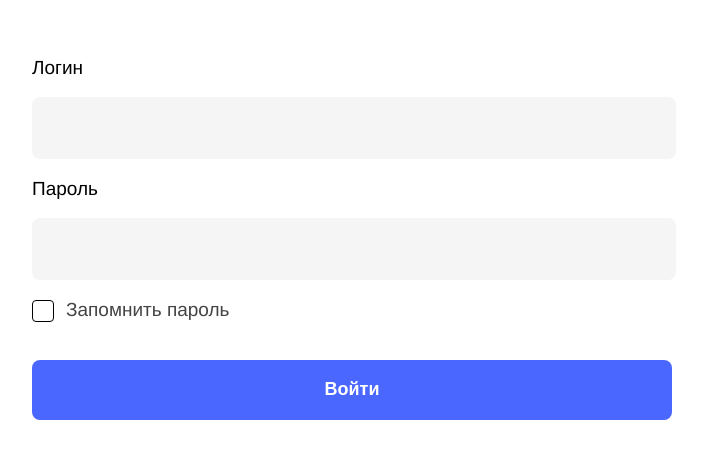
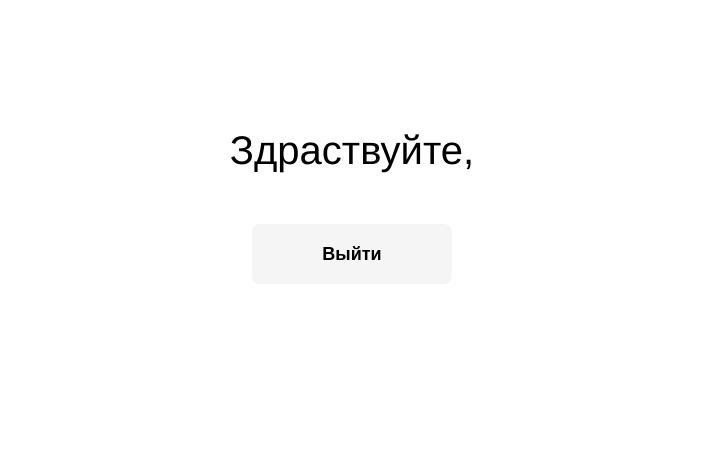
Before and after one commit to Sacred42/test_task_Only, a React (Create React App) app: page /profile in a window 1280 px wide. Shown: the part 195-654 px from the top of the page, without its empty margins (288-991 px from the left). Built offline with nearby package versions, Linux system fonts and the light colour scheme.

Commit message:
25.05 00:02

```diff
--- a/package.json
+++ b/package.json
@@ -8,6 +8,9 @@
     "@testing-library/user-event": "^12.8.3",
     "react": "^17.0.2",
     "react-dom": "^17.0.2",
+    "react-hook-form": "^7.6.6",
+    "react-redux": "^7.2.4",
+    "react-router-dom": "^5.2.0",
     "react-scripts": "4.0.3",
     "web-vitals": "^1.1.2"
   },
--- a/src/App.css
+++ b/src/App.css
@@ -1,9 +1,16 @@
-body{
+
+html{
+    box-sizing: border-box;
     font-family: "Helvetica Neue";
-
+}
+*, *::before, *::after{
+    box-sizing: inherit;
 }
 
 .container {
-    margin: 20% auto;
-    width : 640px;
+    position: absolute;
+    top: 50%;
+    left: 50%;
+    margin-right: -50%;
+    transform: translate(-50%, -50%)
 }
--- a/src/App.js
+++ b/src/App.js
@@ -1,14 +1,19 @@
 import './App.css';
 import Auth from './components/Auth/Auth';
+import SuccessAuth from './components/SuccessAuth/SuccessAuth';
+import { BrowserRouter, Route, Link } from 'react-router-dom';
 
 function App() {
   return (
+    <BrowserRouter>
     <div className="App">
        <div className="container">
-      <Auth/>
+         <Route exact path ="/" component={Auth}/>
+         <Route exact path ="/profile" component={SuccessAuth}/>
       </div>
 
     </div>
+    </BrowserRouter>
   );
 }
 
--- a/src/components/Auth/Auth.css
+++ b/src/components/Auth/Auth.css
@@ -1,12 +1,16 @@
 .auth__page_date{
  display: block;
- width: 100%;
+ width: 640px;
  height: 60px;
  border-radius:8px;
  background-color: #F5F5F5;
  border: 0px;
  border-radius:8px;
  margin-bottom:20px;
+ padding-left: 20px;
+ font-weight: 400;
+ font-size:16px;
+ line-height:19px;
 }
 
 .auth__page label{
@@ -29,7 +33,7 @@
     position: absolute;
 }
 
-.auth__page_label{
+.auth__page_label_checkbox{
     font-size:16px;
     line-height: 400;
     line-height: 19px;
@@ -37,7 +41,7 @@
     padding-left:34px;
 }
 
-.auth__page_label::before{
+.auth__page_label_checkbox::before{
 content:"";
 display: block;
 width: 20px;
@@ -51,7 +55,7 @@ z-index: 1;
 border: 1px solid #000;
 }
 
-.auth__page_label::after{
+.auth__page_label_checkbox::after{
     content:"";
     display: block;
     width: 14px;
@@ -65,7 +69,7 @@ border: 1px solid #000;
     z-index: 2;
 }
 
-.auth__page_checkbox:checked + .auth__page_label::after{
+.auth__page_checkbox:checked + .auth__page_label_checkbox::after{
     opacity: 1;
 }
 
@@ -73,7 +77,7 @@ border: 1px solid #000;
 
 
 .auth__page button{
-    width: 100%;
+    width: 640px;
     height:60px;
     background-color:#4A67FF;
     border: 0px;
@@ -84,3 +88,9 @@ border: 1px solid #000;
     margin-top:40px;
 
 }
+
+.disabled_btn {
+    opacity: 0.65;
+    cursor: default;
+    pointer-events: none;
+}
--- a/src/components/Auth/Auth.js
+++ b/src/components/Auth/Auth.js
@@ -1,26 +1,68 @@
-import React from 'react';
+import React , {useState, useEffect} from 'react';
 import './Auth.css';
+import { useForm } from "react-hook-form";
+import FailureAuth from "../FailureAuth/FailureAuth";
 
-const Auth = () =>{
+const Auth = (props) =>{
+    const { register, watch, setValue, handleSubmit, formState: { errors }} = useForm();
+    const [badAuth, setBadAuth] = useState(null);
+    const [getAuth, setGetAuth] = useState(null);
+    const [disabledBtn, setDisabledBtn] = useState("");
+    const watchPassword = watch("password");
+    const wathcCheckBox = watch("checkbox");
+
+
+    console.log(watchPassword);
+    console.log(wathcCheckBox);
+
+    useEffect(()=>{
+     if(getAuth === 'expect'){
+      setDisabledBtn('disabled_btn')
+     }
+     return ()=>{}
+    },[getAuth])
+
+    const getDate = ({firstName, password}) => {
+        setGetAuth('expect');
+        setTimeout(()=>{
+            setGetAuth('success');
+            setDisabledBtn(null);
+            if(firstName === "steve.jobs@example.com" && password === "password"){
+                localStorage.setItem( 'auth_user', `${firstName}`);
+                return props.history.push("/profile");
+             }
+             setBadAuth(true);
+        },2000)
+    }
+
+    const setRemindPassword = (password) =>{
+       if(wathcCheckBox){
+        return localStorage.setItem('password' , password);
+       }
+       localStorage.removeItem('password');
+    }
+
     return(
         <div className="auth__page">
-          <form>
+          <form onSubmit={handleSubmit(getDate)}>
+            <div>{badAuth && <FailureAuth/>}</div>
             <div>
                 <label className ="auth__page_label_date">Логин</label>
-                <input className ="auth__page_date" type="text"></input>
+                <input className ="auth__page_date" type="text" {...register("firstName" , {required: true})} ></input>
+                {errors.firstName && <p>Обязательное поле</p>}
             </div>
             <div>
                 <label className ="auth__page_label_date">Пароль</label>
-                <input className ="auth__page_date" type="text"></input>
+                <input className ="auth__page_date" type="text" {...register("password" , {required: true})}></input>
+                {errors.password && <p>Обязательное поле</p>}
             </div>
             <div>
             <div className ="auth__page_checkbox_container">
-               <input className ="auth__page_checkbox" type="checkbox" id="checkbox_1"/>
-               <label className ="auth__page_label" for="checkbox_1">Запомнить пароль</label>
+               <input className ="auth__page_checkbox" type="checkbox" id="checkbox_1" {...register("checkbox")}/>
+               <label className ="auth__page_label_checkbox" htmlFor="checkbox_1">Запомнить пароль</label>
                </div>
             </div>
-             <button type="submit">Войти</button>
-
+             <button className={disabledBtn} onClick={()=>setRemindPassword()} type="submit">Войти</button>
           </form>
         </div>
     )
--- /dev/null
+++ b/src/components/FailureAuth/FailureAuth.js
@@ -0,0 +1,8 @@
+
+const FailureAuth = () =>{
+    return(
+        <div>ошибка</div>
+    )
+}
+
+export default FailureAuth;
--- /dev/null
+++ b/src/components/SuccessAuth/SuccesAuth.css
@@ -0,0 +1,31 @@
+.success__main{
+    font-size:40px;
+    font-weight: 400;
+    line-height:48px;
+
+}
+
+.success__user{
+    font-weight: 700;
+}
+
+.success__btn{
+    display:flex;
+    justify-content:center;
+}
+
+.success__main button{
+    margin-top:50px;
+    min-width:200px;
+    min-height:60px;
+    background-color:#F5F5F5;
+    font-size:18px;
+    font-weight:700;
+    line-height:21px;
+    border-radius:8px;
+    border:0px;
+}
+
+.success__main a{
+    text-decoration:none;
+}
--- /dev/null
+++ b/src/components/SuccessAuth/SuccessAuth.js
@@ -0,0 +1,14 @@
+import './SuccesAuth.css';
+import { Link } from 'react-router-dom';
+const SuccessAuth = () =>{
+    const authUser  = localStorage.getItem('auth_user');
+    return (
+     <div  className="success__main">
+     <span className="success__gretting">Здраствуйте, </span>
+     <span className="success__user">{authUser}</span>
+     <Link to="/" className="success__btn"><button>Выйти</button></Link>
+     </div>
+    )
+}
+
+export default SuccessAuth;
```
Also changed, not shown: 1 other file (tests, documents, lock files or other folders).
